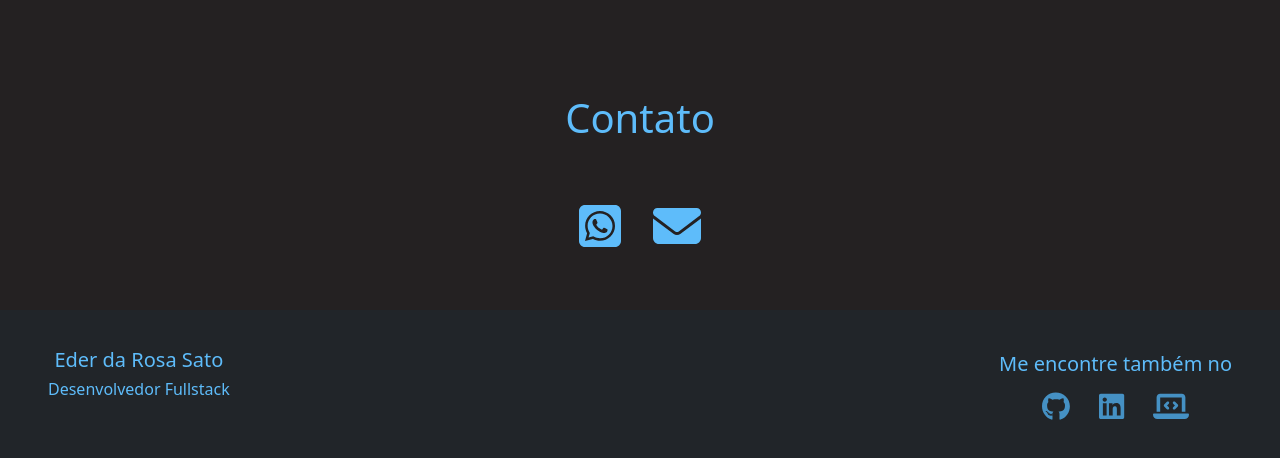
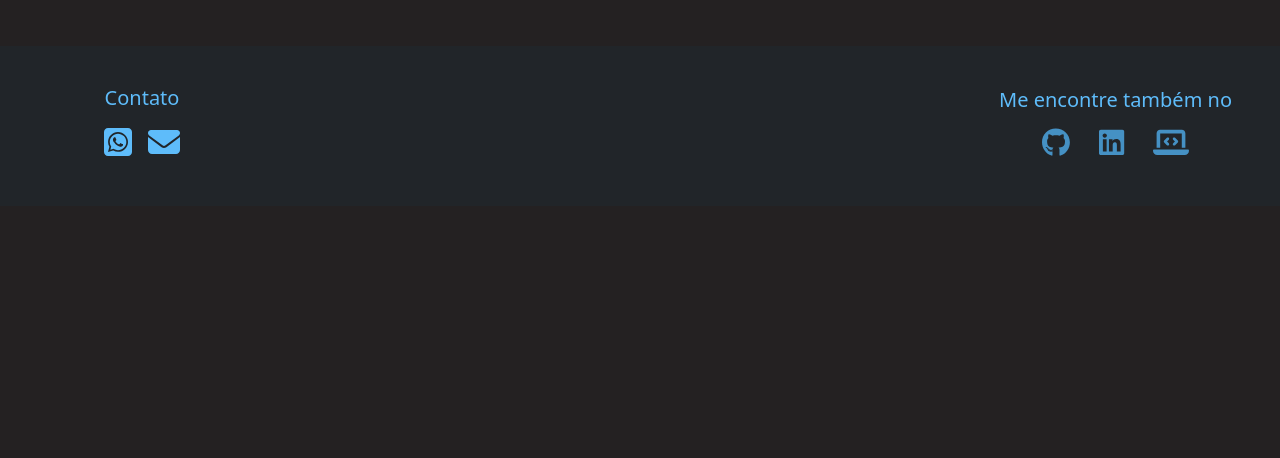
Before and after one commit to edersato/portfolio-v2, a Vue app: page / in a window 1280 px wide. Shown: the part 3785-4243 px from the top of the page. After the commit the page ends 3991 px from the top, so only its background shows below. Built offline with nearby package versions, Linux system fonts and the light colour scheme.

Commit message:
reorganização de sessoes

```diff
--- a/src/components/HomePage.vue
+++ b/src/components/HomePage.vue
@@ -8,7 +8,6 @@
       <AboutVue />
       <HistoryVue />
       <ProjectsVue />
-      <ContactVue />
     </main>
     <footer>
       <FooNav />
@@ -22,7 +21,6 @@ import PresentationVue from './sections/PresentationVue.vue'
 import AboutVue from './sections/AboutVue.vue'
 import HistoryVue from './sections/HistoryVue.vue'
 import ProjectsVue from './sections/ProjectsVue.vue'
-import ContactVue from './sections/ContactVue.vue'
 import FooNav from './sections/FooNav.vue'
 
 
@@ -30,7 +28,7 @@ import FooNav from './sections/FooNav.vue'
 export default {
   name: 'HomePage',
   components: {
-    HeadNav ,PresentationVue, AboutVue, HistoryVue, ProjectsVue, ContactVue, FooNav
+    HeadNav ,PresentationVue, AboutVue, HistoryVue, ProjectsVue, FooNav
   }
 }
 </script>
--- a/src/components/sections/ContactVue.vue
+++ b/src/components/sections/ContactVue.vue
@@ -1,6 +1,6 @@
 <template>
   <div id="contact">
-    <h1 class="mb-5">Contato</h1>
+    <h5>Contato</h5>
 
     <div class="btnArea">
       <div>
@@ -12,66 +12,26 @@
           <font-awesome-icon icon="fa-solid fa-envelope" />
         </a>
       </div>
-      <!-- <button type="submit" class="btn">Enviar</button> -->
     </div>
   </div>
 </template>
 
 <style lang="scss" scoped>
 #contact {
-  padding: 3em;
-
   @media (min-width: 320px) and (max-width: 920px) {
     padding: 1em;
   }
 }
 
-.inputForm {
-  display: flex;
-  flex-direction: column;
-  margin: 0 3rem;
-  padding: 1rem 0;
-
-  label {
-    color: white;
-    font-size: 1.2rem;
-    text-align: left;
-
-    @media (min-width: 320px) and (max-width: 920px) {
-      font-size: 1rem;
-    }
-  }
-
-  input,
-  textarea {
-    padding: 1rem;
-    background-color: #4389b8;
-    border-radius: 15px 5px 5px 15px;
-    transition: 0.5s ease-out;
-    color: #d8d8d8;
-    margin: 0.5em 0;
-
-    &::placeholder {
-      color: white;
-      font-size: 1.1rem;
-      font-weight: 400;
-    }
-
-    &:focus {
-      border-radius: 5px 15px 15px 5px;
-      transition: 0.5s ease-in;
-    }
-  }
-}
-
 .btnArea {
   display: flex;
+  justify-content: space-around;
   margin: 0 3em;
-  justify-content: space-around;
+
   a {
     color: #5ebcfa;
-    padding: 1rem;
-    font-size: 3em;
+    padding: 0.5rem;
+    font-size: 2em;
     transition: 1s ease-out;
 
     &:hover {
--- a/src/components/sections/FooNav.vue
+++ b/src/components/sections/FooNav.vue
@@ -2,9 +2,7 @@
   <div id="footer" class="bg-dark">
     <div class="footerArea">
       <div>
-        <h5>Eder da Rosa Sato</h5>
-        <h6>Desenvolvedor Fullstack</h6>
-        <hr>
+        <ContactVue />
       </div>
       <div class="iconArea">
         <h5>Me encontre também no</h5>
@@ -27,8 +25,11 @@
 </template>
 
 <script>
+import ContactVue from './ContactVue.vue';
 export default {
-
+  components: {
+    ContactVue,
+  }
 }
 </script>
 
```
